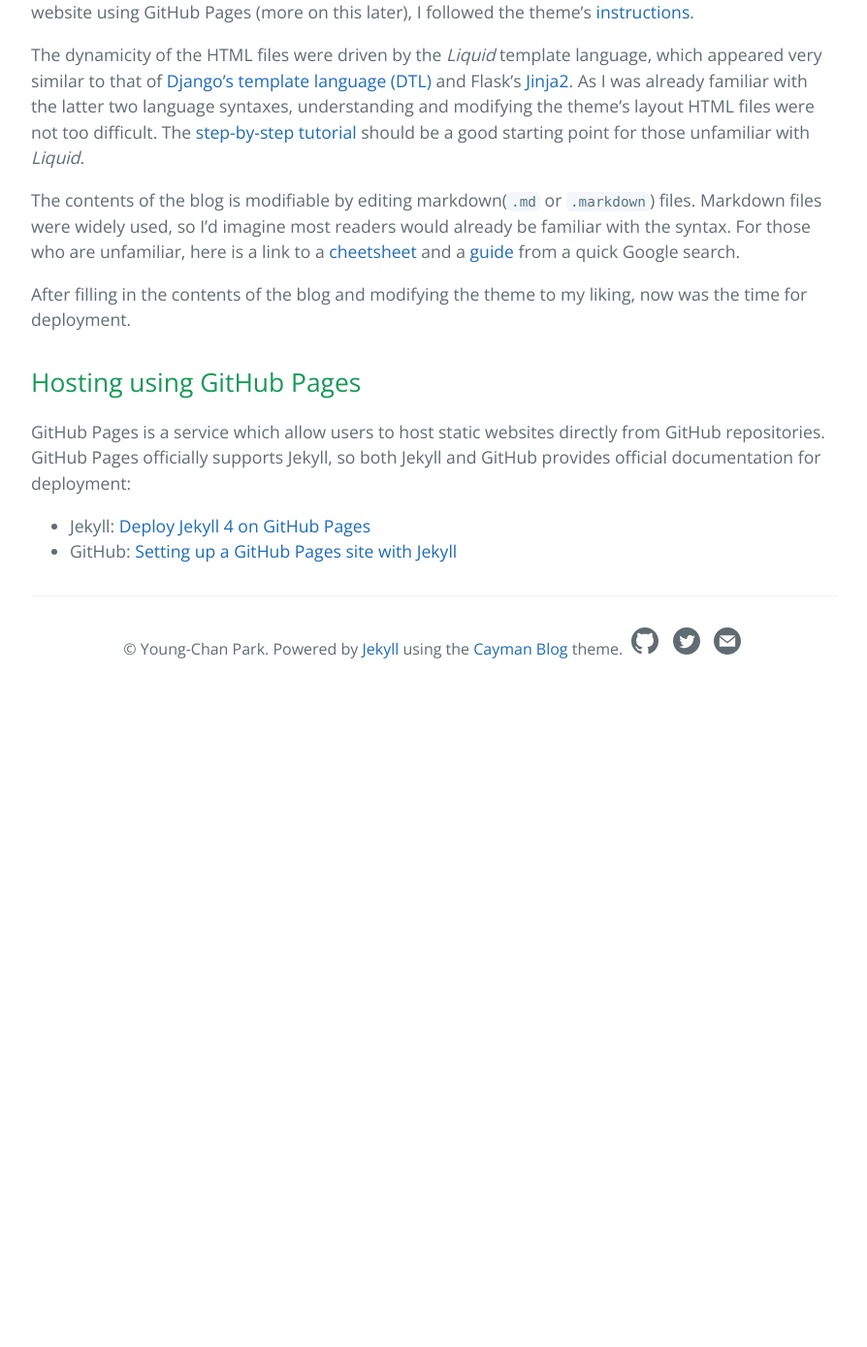
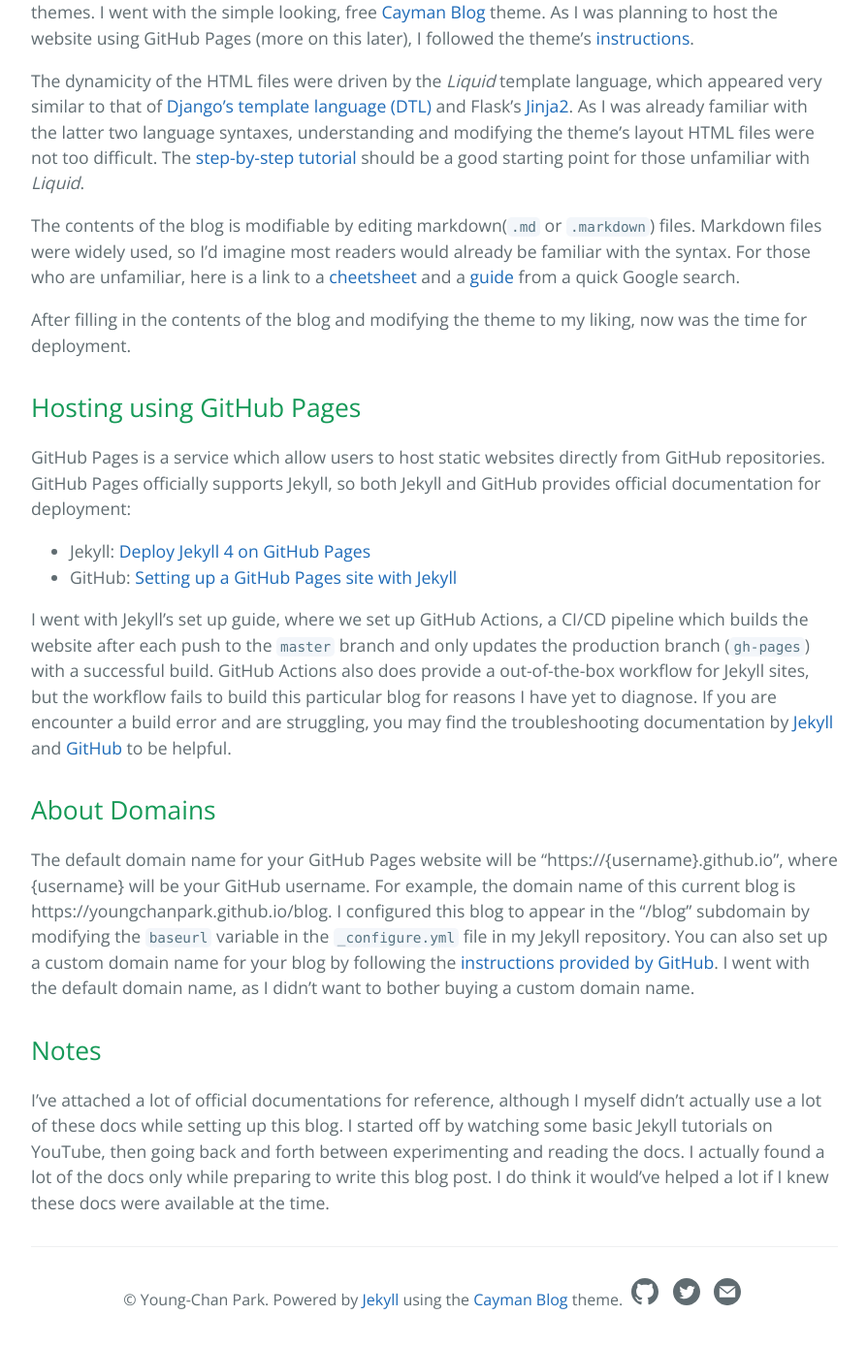
Before and after one commit to youngchanpark/blog, a Jekyll site: the page built from _posts/2020-07-27-setting-up-this-blog.markdown, in a window 1280 px wide and 1400 px high, scrolled down 734 px. Shown: the top 1389 px of the window at 97% size, without its empty margins (192-1086 px from the left). Built offline with Jekyll 4.4.1, drawn with Linux system fonts in a browser that asks for light colours; before the commit the page ends 1463 px from its top, so only the background shows below that; some of the changed text lies outside the part shown.

Commit message:
Completed first post

```diff
--- a/_posts/2020-07-27-setting-up-this-blog.markdown
+++ b/_posts/2020-07-27-setting-up-this-blog.markdown
@@ -10,12 +10,15 @@
 archive some of my thoughts at this time, and I stumbled upon Jekyll on a
 Korean bioinformatics community post.
 
-I thought I'd check it out, and indeed it was easy and free to set up.
+Indeed, it was fairly simple to set up, and so I thought I'd explain the
+overall process I went to set this blog up, and provide some useful resources
+for others that might want to do something similar.
 
 ## Basic Set up and Themes
 
-Jekyll's documentation contains easy [step-by-step tutorial][jekyll-step-by-step] on how to set up a basic blog. I myself just went with the [quickstart][jekyll-quickstart]
-version and moved on to choose a theme.
+Jekyll's documentation contains easy [step-by-step tutorial][jekyll-step-by-step]
+on how to set up a basic blog. I myself just went with the
+[quickstart][jekyll-quickstart] version and moved on to choose a theme.
 
 Jekyll's [Resources](https://jekyllrb.com/resources/) page has several links
 which directs you to sites with a collection of pre-made Jekyll themes. I went
@@ -24,8 +27,8 @@
 theme's [instructions][cayman-blog-instructions].
 
 The dynamicity of the HTML files were driven by the _Liquid_ template language,
-which appeared very similar to that of [Django's template language (DTL)][dtl-link] and
-Flask's [Jinja2][jinja2-link]. As I was already familiar with the latter two
+which appeared very similar to that of [Django's template language (DTL)][dtl-link]
+and Flask's [Jinja2][jinja2-link]. As I was already familiar with the latter two
 language syntaxes, understanding and modifying the theme's layout HTML files
 were not too difficult. The [step-by-step tutorial][jekyll-step-by-step] should be a
 good starting point for those unfamiliar with _Liquid_.
@@ -49,20 +52,56 @@
 - Jekyll: [Deploy Jekyll 4 on GitHub Pages][jekyll-deployment]
 - GitHub: [Setting up a GitHub Pages site with Jekyll][github-pages-deployment]
 
+I went with Jekyll's set up guide, where we set up GitHub Actions, a
+CI/CD pipeline which builds the website after each push to the `master` branch
+and only updates the production branch (`gh-pages`) with a successful build.
+GitHub Actions also does provide a out-of-the-box workflow for Jekyll sites,
+but the workflow fails to build this particular blog for reasons I have yet to
+diagnose. If you are encounter a build error and are struggling, you may find
+the troubleshooting documentation by [Jekyll][jekyll-troubleshoot] and
+[GitHub][github-troubleshoot] to be helpful.
+
+
+
+## About Domains
+
+The default domain name for your GitHub Pages website will be
+"https://{username}.github.io", where {username} will be your GitHub username.
+For example, the domain name of this current blog is
+https://youngchanpark.github.io/blog. I configured this blog to appear in the
+"/blog" subdomain by modifying the `baseurl` variable in the `_configure.yml`
+file in my Jekyll repository. You can also set up a custom domain name for your
+blog by following the [instructions provided by GitHub][github-custom-domain].
+I went with the default domain name, as I didn't want to bother buying a custom
+domain name.
+
+
+## Notes
+
+I've attached a lot of official documentations for reference,
+although I myself didn't actually use a lot of these docs while setting up
+this blog. I started off by watching some basic Jekyll tutorials on YouTube,
+then going back and forth between experimenting and reading the docs. I
+actually found a lot of the docs only while preparing to write this blog post.
+I do think it would've helped a lot if I knew these docs were available at the
+time.
+
 
 [jekyll-docs]: https://jekyllrb.com/docs/
 [jekyll-home]: https://jekyllrb.com/
 [jekyll-step-by-step]: https://jekyllrb.com/docs/step-by-step/01-setup/
 [jekyll-quickstart]: https://jekyllrb.com/docs/
 [jekyll-deployment]: https://jekyllrb.com/docs/continuous-integration/github-actions/
+[jekyll-troubleshoot]: https://jekyllrb.com/docs/troubleshooting/#could-not-find-a-javascript-runtime-execjsruntimeunavailable
 
 [github-cheatsheet]: https://github.com/adam-p/markdown-here/wiki/Markdown-Cheatsheet
 [github-md-guide]: https://guides.github.com/features/mastering-markdown/
 [github-pages-deployment]: https://docs.github.com/en/github/working-with-github-pages/setting-up-a-github-pages-site-with-jekyll
+[github-troubleshoot]: https://docs.github.com/en/github/working-with-github-pages/troubleshooting-jekyll-build-errors-for-github-pages-sites
+[github-custom-domain]: https://docs.github.com/en/github/working-with-github-pages/configuring-a-custom-domain-for-your-github-pages-site
 
 [cayman-blog]: https://github.com/lorepirri/cayman-blog
 [cayman-blog-instructions]: https://github.com/lorepirri/cayman-blog#hosting-with-github-pages
 
-
 [dtl-link]: https://docs.djangoproject.com/en/3.0/ref/templates/language/
 [jinja2-link]: https://jinja.palletsprojects.com/en/2.11.x/
```
Also changed, not shown: _posts/2020-07-23-welcome-to-jekyll.markdown (deleted, +0 -29 lines).
